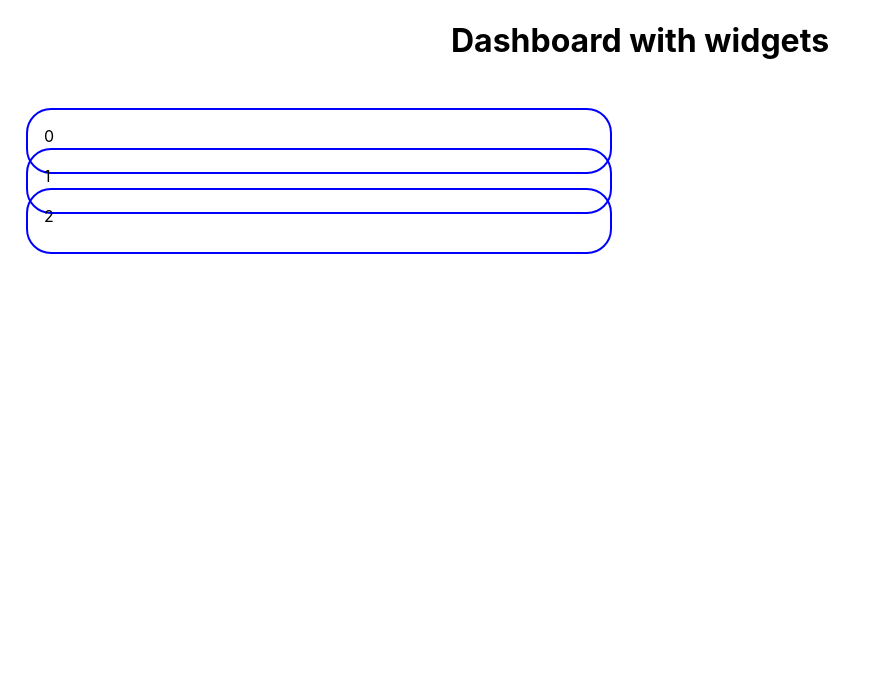
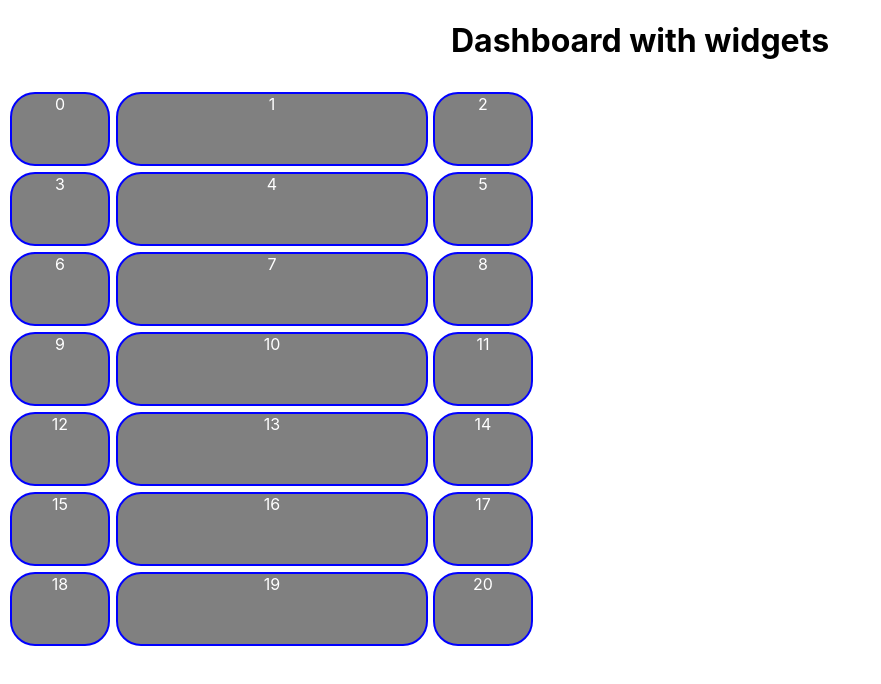
Before and after one commit to courtneyfay/react-grid-layout-experiment, a React (Create React App) app: page / in a window 1280 px wide. Shown: the top 684 px of the page, without its empty margins (0-881 px from the left). Built offline with nearby package versions, Linux system fonts and the light colour scheme.

Commit message:
Ability to move fake widget arounds is working!! :satisfied:

```diff
--- a/src/Dashboard.jsx
+++ b/src/Dashboard.jsx
@@ -1,4 +1,4 @@
-import React from 'react';
+import React, { useState } from 'react';
 import TextWidget from './widgets/TextWidget';
 import JSONWidget from './widgets/JSONWidget';
 import ChartsWidget from './widgets/ChartsWidget';
@@ -7,43 +7,62 @@ import styled from 'styled-components';
 import _ from "lodash";
 import RGL, { WidthProvider } from "react-grid-layout";
 
-const ReactGridLayout = WidthProvider(RGL);
-
-
 const PageHeader = styled.h1`
   text-align: center;
 `;
 
-const items = 3;
+const Dashboard = () => {
+  const ReactGridLayout = WidthProvider(RGL);
+  const [layout, setLayout] = useState([
+    {i: '0', x: 0, y: 0, w: 1, h: 2},
+    {i: '1', x: 1, y: 0, w: 3, h: 2, minW: 2, maxW: 4},
+    {i: '2', x: 4, y: 0, w: 1, h: 2},
+    {i: '3', x: 0, y: 0, w: 1, h: 2},
+    {i: '4', x: 1, y: 0, w: 3, h: 2, minW: 2, maxW: 4},
+    {i: '5', x: 4, y: 0, w: 1, h: 2},
+    {i: '6', x: 0, y: 0, w: 1, h: 2},
+    {i: '7', x: 1, y: 0, w: 3, h: 2, minW: 2, maxW: 4},
+    {i: '8', x: 4, y: 0, w: 1, h: 2},
+    {i: '9', x: 0, y: 0, w: 1, h: 2},
+    {i: '10', x: 1, y: 0, w: 3, h: 2, minW: 2, maxW: 4},
+    {i: '11', x: 4, y: 0, w: 1, h: 2},
+    {i: '12', x: 0, y: 0, w: 1, h: 2},
+    {i: '13', x: 1, y: 0, w: 3, h: 2, minW: 2, maxW: 4},
+    {i: '14', x: 4, y: 0, w: 1, h: 2},
+    {i: '15', x: 0, y: 0, w: 1, h: 2},
+    {i: '16', x: 1, y: 0, w: 3, h: 2, minW: 2, maxW: 4},
+    {i: '17', x: 4, y: 0, w: 1, h: 2},
+    {i: '18', x: 0, y: 0, w: 1, h: 2},
+    {i: '19', x: 1, y: 0, w: 3, h: 2, minW: 2, maxW: 4},
+    {i: '20', x: 4, y: 0, w: 1, h: 2},
+  ]);
 
-// const generateLayout = () => {
-//   console.log('hitting generate');
-//   const p = this.props;
-//   console.log('p', p);
-//   return _.map(new Array(items), function(item, i) {
-//     console.log('inside array')
-//     const y = _.result(p, "y") || Math.ceil(Math.random() * 4) + 1;
-//     return {
-//       x: (i * 2) % 12,
-//       y: Math.floor(i / 6) * y,
-//       w: 2,
-//       h: y,
-//       i: i.toString()
-//     };
-//   });
-// }
+  const items = 21;
 
-const layout = [
-  {i: 'a', x: 0, y: 0, w: 1, h: 2, static: true},
-  {i: 'b', x: 1, y: 0, w: 3, h: 2, minW: 2, maxW: 4},
-  {i: 'c', x: 4, y: 0, w: 1, h: 2}
-];
+  const generateLayout = () => {
+    console.log('hitting generate');
+    const p = this.props;
+    console.log('p', p);
+    return _.map(new Array(items), function(item, i) {
+      console.log('inside array')
+      const y = _.result(p, "y") || Math.ceil(Math.random() * 4) + 1;
+      return {
+        x: (i * 2) % 12,
+        y: Math.floor(i / 6) * y,
+        w: 2,
+        h: y,
+        i: i.toString()
+      };
+    });
+  }
 
   const handleLayoutChange = newLayout => {
     console.log('everythings changing', newLayout);
+    //should this call generateLayout?
   };
 
   const generateWidgets = () => {
+    //todo: how does it know which type of widget to display?
     /**<ChartsWidget key="a" />
     <TextWidget key="b" />
     <JSONWidget key="c" /> */
@@ -57,7 +76,6 @@ const generateWidgets = () => {
     });
   }
 
-const Dashboard = () => {
   return (
     <>
       <PageHeader>Dashboard with widgets</PageHeader>
--- a/src/widgets/StyledWidget.jsx
+++ b/src/widgets/StyledWidget.jsx
@@ -1,12 +1,15 @@
 import styled from 'styled-components';
 
 const WidgetStyle = styled.div`
-  max-width: 43%;
-  min-width: 43%;
+  /* max-width: 43%; */
+  /* min-width: 43%; */
   border: 2px solid blue;
   border-radius: 25px;
-  padding: 1rem;
-  margin: 1rem;
+  text-align: center;
+  color: white;
+  background-color: grey;
+  /* padding: 1rem; */
+  /* margin: 1rem; */
 `;
 
 export default WidgetStyle;
```
Lines whose indentation alone changed are shown as unchanged.
